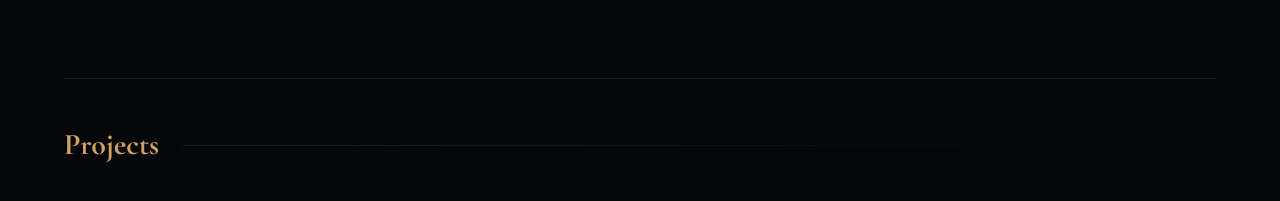
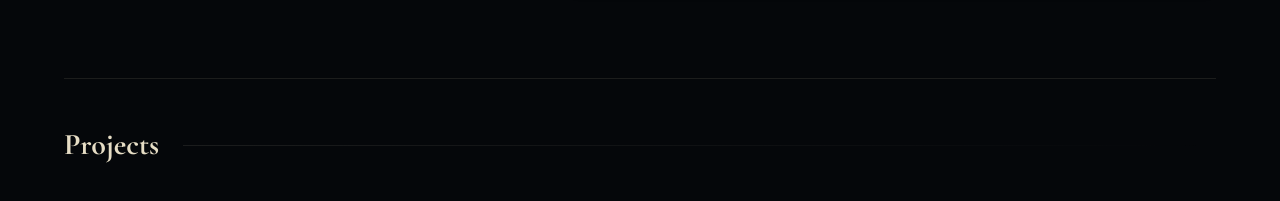
Before and after one commit to Jonardzz/jonatan-portfolio, a Next.js app: page / in a window 1280 px wide. Shown: the part 2540-2741 px from the top of the page. Built offline with nearby package versions, Linux system fonts and the light colour scheme; grey boxes are pictures that could not be loaded.

Commit message:
Add Grainient background and contact button updates

```diff
--- a/app/page.tsx
+++ b/app/page.tsx
@@ -69,8 +69,8 @@ export default function Home() {
   return (
     <div className="relative min-h-screen overflow-x-hidden bg-[#05070a]">
 
-      {/* FULL-PAGE GRAINIENT BACKGROUND */}
-      <div className="fixed inset-0 z-0 pointer-events-none">
+      {/* FULL-PAGE GRAINIENT BACKGROUND - Optimized for mobile scroll */}
+      <div className="fixed top-0 left-0 w-full h-[100dvh] z-0 pointer-events-none">
         <Grainient
           color1="#2a313d"
           color2="#8e8e8e"
@@ -400,7 +400,7 @@ export default function Home() {
                 {/* My Projects Section */}
                 <section id="projects" className="mb-24 pt-12 border-t border-[#e6ddc5]/10 scroll-mt-12">
                     <div className="flex items-center gap-6 mb-10">
-                        <h2 className="text-3xl font-bold font-display text-[#cfa262]">Projects</h2>
+                        <h2 className="text-3xl font-bold font-display text-[#e6ddc5]">Projects</h2>
                         <div className="h-[1px] flex-grow bg-gradient-to-r from-[#e6ddc5]/10 to-transparent"></div>
                     </div>
 
--- a/components/Grainient.jsx
+++ b/components/Grainient.jsx
@@ -134,11 +134,15 @@ const Grainient = ({
     const container = containerRef.current;
     if (!container) return;
 
+    // OPTIMIZATION: Cap Pixel Ratio to 1 on mobile to prevent GPU overload and battery drain
+    const isMobile = window.innerWidth < 768;
+    const renderDpr = isMobile ? 1 : Math.min(window.devicePixelRatio || 1, 2);
+
     const renderer = new Renderer({
       webgl: 2,
       alpha: true,
       antialias: false,
-      dpr: Math.min(window.devicePixelRatio || 1, 2)
+      dpr: renderDpr
     });
 
     const gl = renderer.gl;
```
